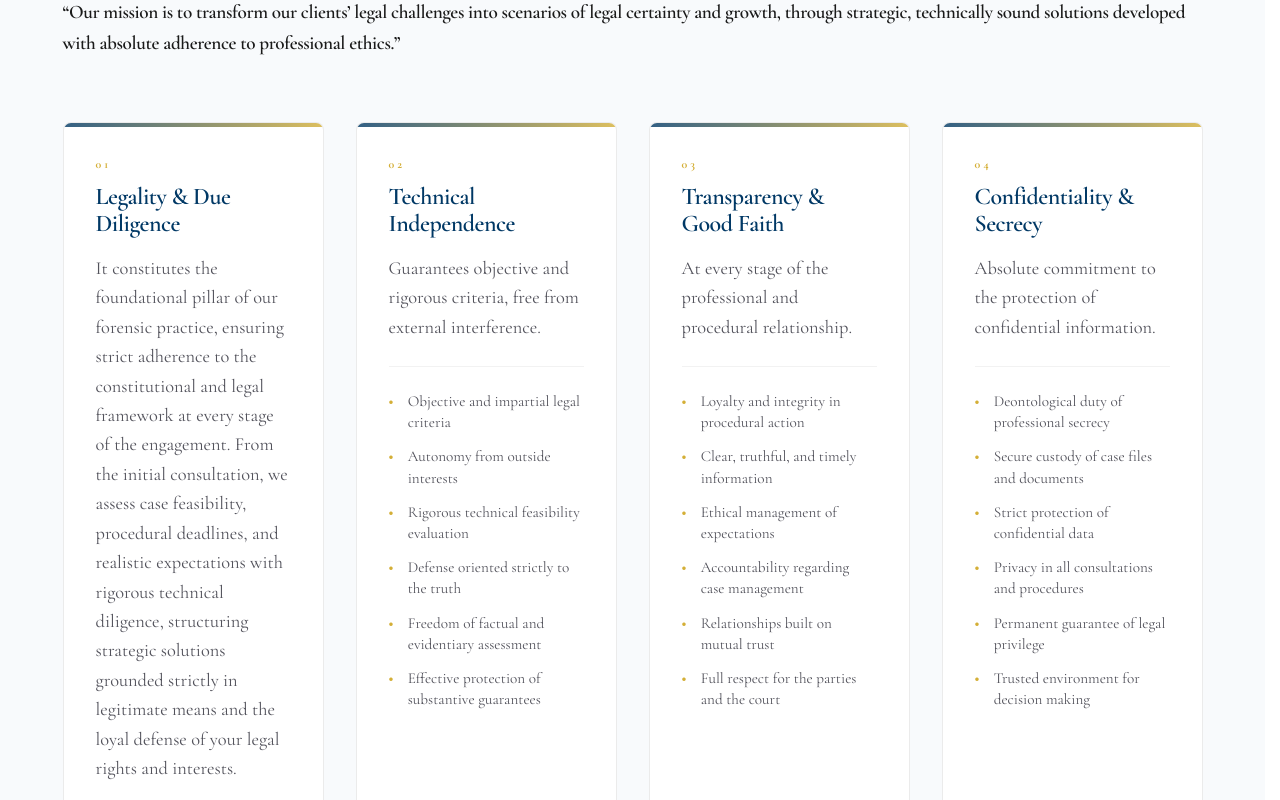
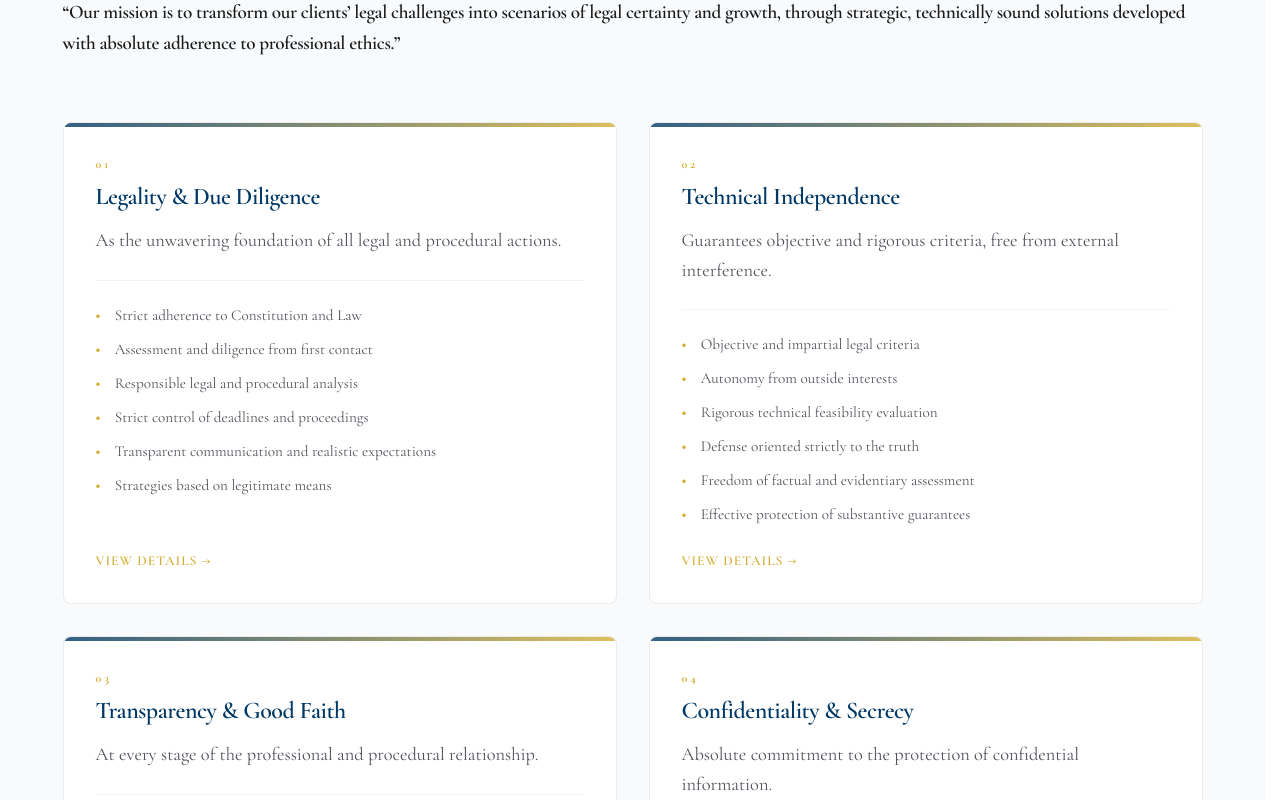
Before and after one commit to mcolina777-cpu/mac-consultores-site-clean, a Next.js app: page /en/about in a window 1280 px wide. Shown: the part 1660-2460 px from the top of the page. Built offline with nearby package versions, Linux system fonts and the light colour scheme.

Commit message:
Homologar tarjetas en about/page.tsx con grid-2 y estructura de servicios

```diff
--- a/src/app/[locale]/about/page.tsx
+++ b/src/app/[locale]/about/page.tsx
@@ -122,16 +122,24 @@ export default async function QuienesSomos({ params }: { params: Promise<{ local
             </p>
           </div>
 
-          <div className="cards-grid">
+          <div className="grid-2">
             {/* Tarjeta 01 */}
             <Link href={getRoute(locale, "about.legalidad_diligencia" as any)} className="card">
               <span className="section-tag">01</span>
               <h3>{isEs ? 'Legalidad y Diligencia' : 'Legality & Due Diligence'}</h3>
-              <p className="card-editorial-text">
+              <p>
                 {isEs
-                  ? 'Constituye el pilar fundamental de nuestra práctica forense, asegurando el sometimiento estricto al ordenamiento constitucional y normativo en cada etapa del encargo. Desde el contacto inicial, evaluamos con riguroso celo técnico la viabilidad, plazos procesales y expectativas reales del caso, estructurando soluciones estratégicas que descansan invariablemente en la legitimidad de los medios y la defensa leal de sus derechos e intereses jurídicos.'
-                  : 'It constitutes the foundational pillar of our forensic practice, ensuring strict adherence to the constitutional and legal framework at every stage of the engagement. From the initial consultation, we assess case feasibility, procedural deadlines, and realistic expectations with rigorous technical diligence, structuring strategic solutions grounded strictly in legitimate means and the loyal defense of your legal rights and interests.'}
+                  ? 'Como fundamento inquebrantable de toda actuación jurídica y procesal.'
+                  : 'As the unwavering foundation of all legal and procedural actions.'}
               </p>
+              <ul className="service-list">
+                <li>{isEs ? 'Sometimiento estricto a la Constitución y la Ley' : 'Strict adherence to Constitution and Law'}</li>
+                <li>{isEs ? 'Evaluación y diligencia desde el primer contacto' : 'Assessment and diligence from first contact'}</li>
+                <li>{isEs ? 'Análisis jurídico y procesal responsable' : 'Responsible legal and procedural analysis'}</li>
+                <li>{isEs ? 'Control riguroso de plazos y términos' : 'Strict control of deadlines and proceedings'}</li>
+                <li>{isEs ? 'Comunicación transparente y expectativas reales' : 'Transparent communication and realistic expectations'}</li>
+                <li>{isEs ? 'Estrategias fundadas en la legitimidad de los medios' : 'Strategies based on legitimate means'}</li>
+              </ul>
               <span className="card-link">{isEs ? 'VER DETALLES →' : 'VIEW DETAILS →'}</span>
             </Link>
 
@@ -139,7 +147,7 @@ export default async function QuienesSomos({ params }: { params: Promise<{ local
             <div className="card">
               <span className="section-tag">02</span>
               <h3>{isEs ? 'Independencia Técnica' : 'Technical Independence'}</h3>
-              <p className="card-desc">
+              <p>
                 {isEs
                   ? 'Garantiza criterios objetivos y rigurosos, libres de injerencias ajenas al cliente.'
                   : 'Guarantees objective and rigorous criteria, free from external interference.'}
@@ -159,7 +167,7 @@ export default async function QuienesSomos({ params }: { params: Promise<{ local
             <div className="card">
               <span className="section-tag">03</span>
               <h3>{isEs ? 'Transparencia y Buena Fe' : 'Transparency & Good Faith'}</h3>
-              <p className="card-desc">
+              <p>
                 {isEs
                   ? 'En cada etapa de la relación profesional y procesal con el cliente.'
                   : 'At every stage of the professional and procedural relationship.'}
@@ -179,7 +187,7 @@ export default async function QuienesSomos({ params }: { params: Promise<{ local
             <div className="card">
               <span className="section-tag">04</span>
               <h3>{isEs ? 'Confidencialidad y Secreto' : 'Confidentiality & Secrecy'}</h3>
-              <p className="card-desc">
+              <p>
                 {isEs
                   ? 'Compromiso absoluto en el tratamiento y custodia de la información.'
                   : 'Absolute commitment to the protection of confidential information.'}
```
